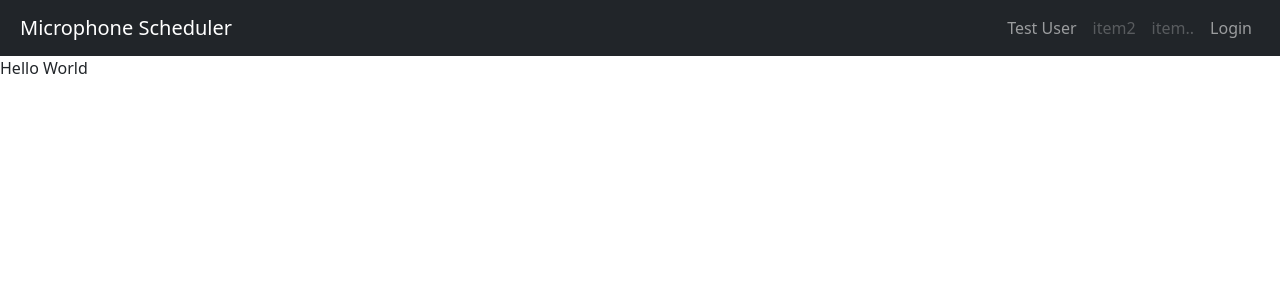
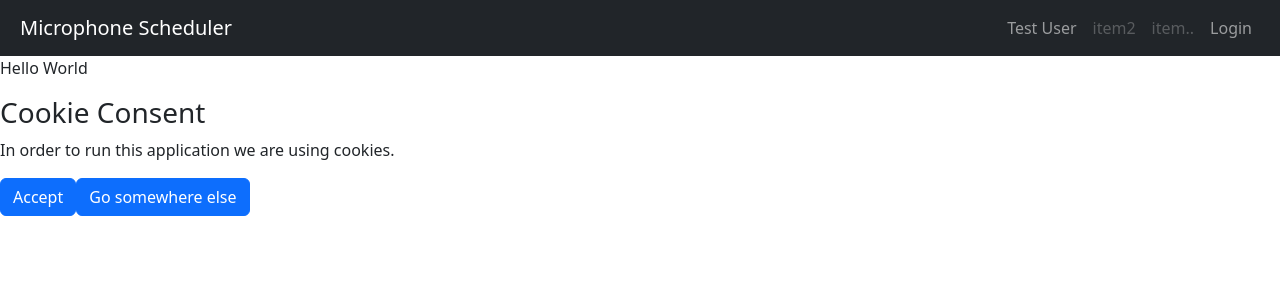
Before and after one commit to Jari1980/MicrophoneSchedulerF, a React (Vite) app: page / in a window 1280 px wide. Shown: the top 300 px of the page. Built offline with nearby package versions, Linux system fonts and the light colour scheme.

Commit message:
cookie consent without style

```diff
--- a/src/App.jsx
+++ b/src/App.jsx
@@ -4,13 +4,16 @@ import reactLogo from './assets/react.svg'
 import viteLogo from '/vite.svg'
 import './App.css'
 import { Container } from 'react-bootstrap'
+import { useCookies } from "react-cookie";
+import CookieConsent from "./components/CookieConsent";
 
 function App() {
-
+  const [cookies] = useCookies(["cookieConsent"])
 
   return (
     <>
       <p>Hello World</p>
+      {!cookies.cookieConsent && <CookieConsent />}
     </>
   )
 }
--- /dev/null
+++ b/src/components/CookieConsent.jsx
@@ -0,0 +1,23 @@
+import React from 'react';
+import { useCookies } from 'react-cookie';
+import { Button } from 'react-bootstrap';
+
+const CookieConsent = () => {
+    const [cookies, setCookie] = useCookies(["cookieConsent"])
+    const giveCookieConsent = () => {
+        setCookie("cookieConsent", true, {path: "/"})
+    }
+
+    return (
+        <>
+        <div>
+            <h3>Cookie Consent</h3>
+            <p>In order to run this application we are using cookies.</p>
+            <Button onClick={giveCookieConsent}>Accept</Button>
+            <Button onClick={() => {location.href = 'https://www.google.com/'}}>Go somewhere else</Button>
+        </div>
+        </>
+    );
+};
+
+export default CookieConsent;
--- a/src/main.jsx
+++ b/src/main.jsx
@@ -17,7 +17,7 @@ createRoot(document.getElementById("root")).render(
         <NavBar/>
         <Routes>
           <Route path="/" element={<App />} />
-          <Route path="/app" element={<App />} />
+          <Route path="/home" element={<App />} />
           <Route path="/testuser" element={<TestUser />} />
           <Route path="/login" element={<LogIn />} />
         </Routes>
```
